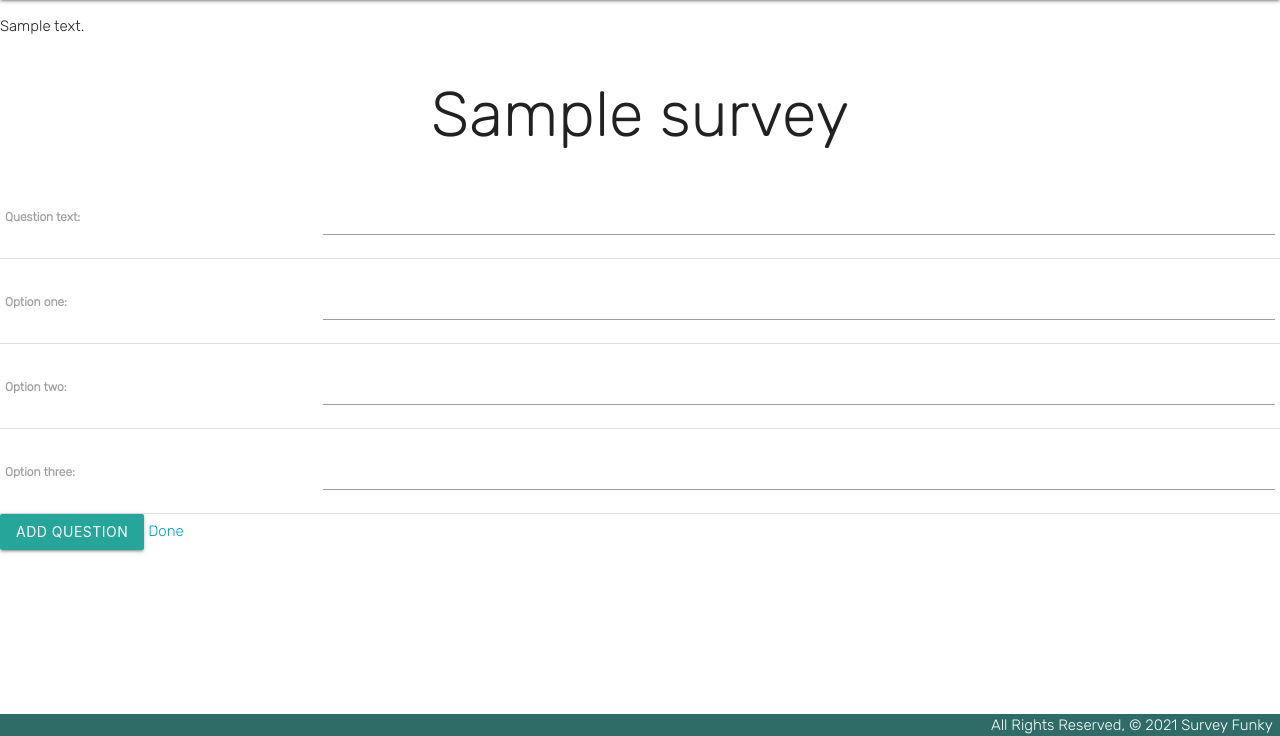
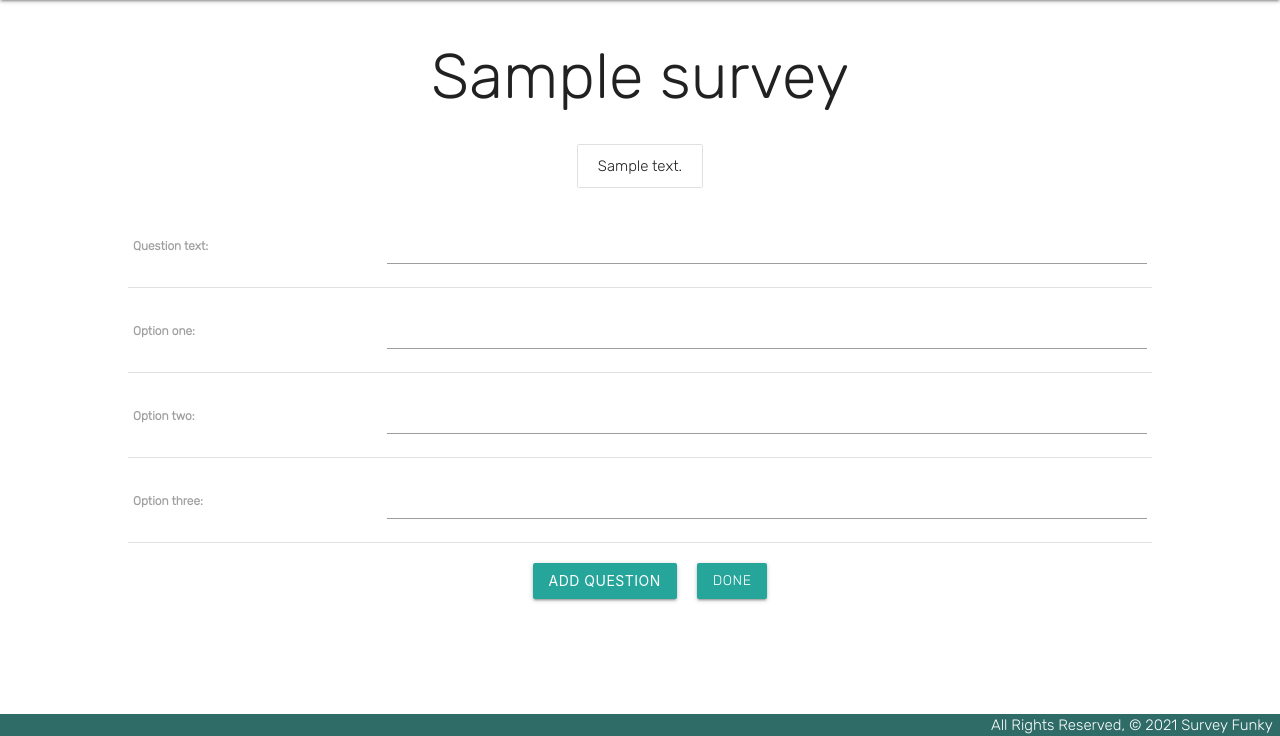
Before and after one commit to saifao/django-survey, a Django app: page /survey/1/questions/create in a window 1280 px wide. Shown: the part 64-800 px from the top of the page. Run offline with Django 4.2, Linux system fonts and the light colour scheme; tables that the repository leaves empty hold one stand-in row (values such as "Sample post").

Commit message:
more styling

```diff
--- a/djangosurvey/settings.py
+++ b/djangosurvey/settings.py
@@ -120,7 +120,7 @@
 # Static files (CSS, JavaScript, Images)
 # https://docs.djangoproject.com/en/4.0/howto/static-files/
 
-STATIC_URL = 'static/'
+STATIC_URL = '/static/'
 
 LOGIN_REDIRECT_URL = '/dashboard/'
 
--- a/main_app/static/css/style.css
+++ b/main_app/static/css/style.css
@@ -53,11 +53,13 @@ footer.page-footer {
     width: 400px;
 }
 
-.col, .card{
+.col,
+.card {
     width: 100%;
     height: 100%;
     display: inline-block;
 }
+
 .col {
     width: 100% !important;
 }
@@ -73,3 +75,31 @@ footer.page-footer {
 .taken:hover {
     text-decoration: none;
 }
+
+#detail_heading {
+    display: flex;
+    flex-direction: column;
+    align-items: center;
+    text-align: center;
+}
+
+#question_form {
+    display: flex;
+    flex-direction: column;
+    align-items: center;
+}
+
+#form_in_question_form {
+    width: 80%;
+}
+
+#question_done {
+    display: flex;
+    justify-content: center;
+    align-items: center;
+
+}
+
+.question_add_btn {
+    margin: 20px;
+}
--- a/main_app/templates/main_app/question_form.html
+++ b/main_app/templates/main_app/question_form.html
@@ -2,22 +2,25 @@
 
 {% block content %}
 
-<ul>
+<div id="question_form">
+
+  <h1>{{ survey.name }}</h1>
+
+  <ul class="collection">
     {% for question in questions%}
-        <li>{{ question.question_text }}</li>
+    <li class="collection-item">{{ question.question_text }}</li>
     {% endfor %}
   </ul>
 
-<center>
-  <h1>{{ survey.name }}</h1>
-</center>
-<form action="" method="post">
+  <form id="form_in_question_form" action="" method="post">
     {% csrf_token %}
     <table>
       {{ form.as_table }}
     </table>
-  <input type="submit" value="Add Question" class="btn">
-  <a href="{% url 'detail' survey.id %}">Done</a>
+    <div id="question_done">
+      <input type="submit" value="Add Question" class="btn question_add_btn">
+      <a class="btn" href="{% url 'detail' survey.id %}">Done</a>
+    </div>
   </form>
-
+</div>
 {% endblock %}
--- a/main_app/templates/surveys/detail.html
+++ b/main_app/templates/surveys/detail.html
@@ -1,11 +1,12 @@
 {% extends 'base.html'%}
 {% block content %}
 
+<div id="detail_heading">
   <h1>{{ survey.name }}</h1>
 
   <div class="#">
     <h3>{{ survey.description }}</h3>
-  {% if user.id == survey.owner_id  and taken_count == 0%}
+    {% if user.id == survey.owner_id and taken_count == 0%}
     <a href="{% url 'question_create' survey.id %}">Question |</a>
     {% endif %}
 
@@ -14,6 +15,7 @@
     {% else %}
     <a href="{% url 'survey_answer' survey.id %}">Take Survey</a>
     {% endif %}
+  </div>
 </div>
 
 
```
Lines whose indentation alone changed are shown as unchanged.
